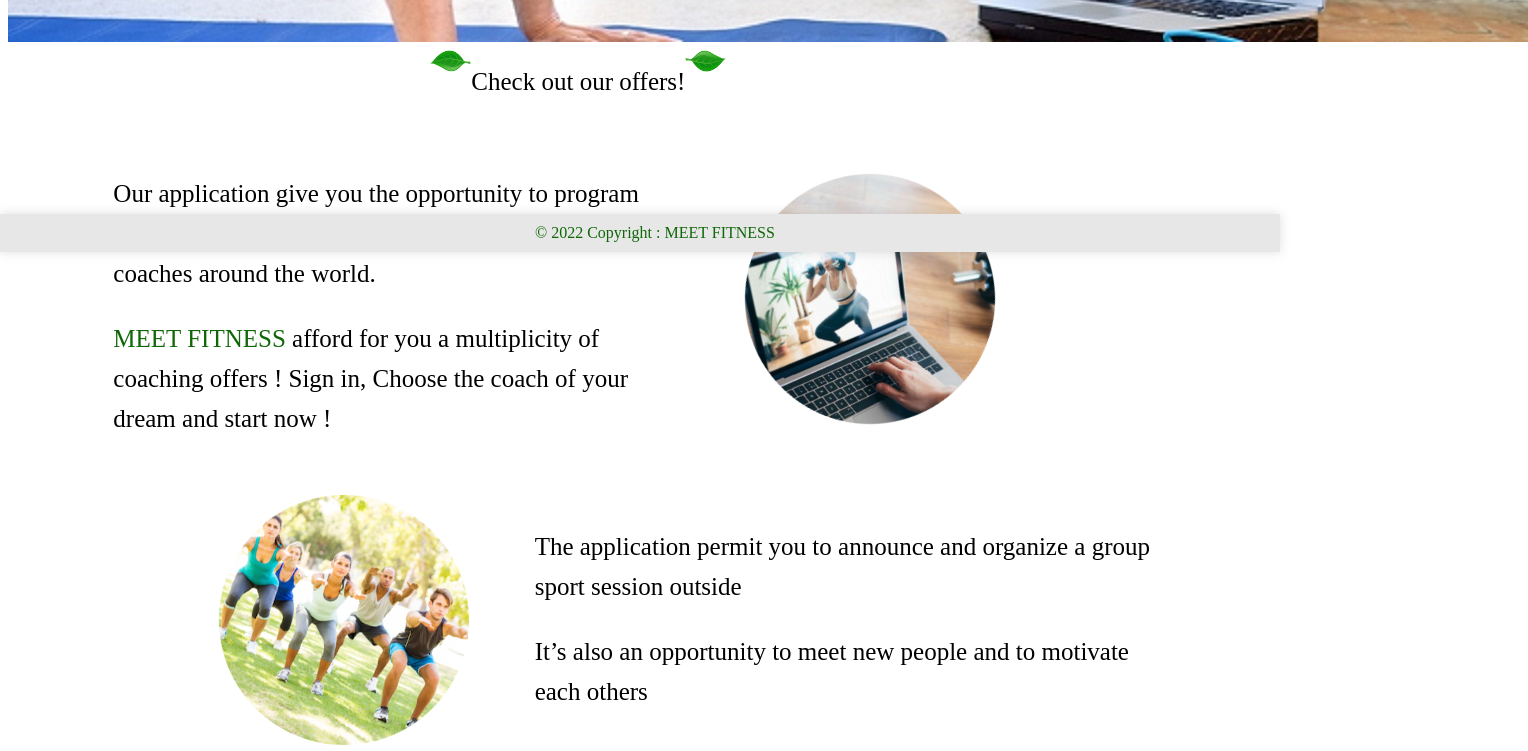
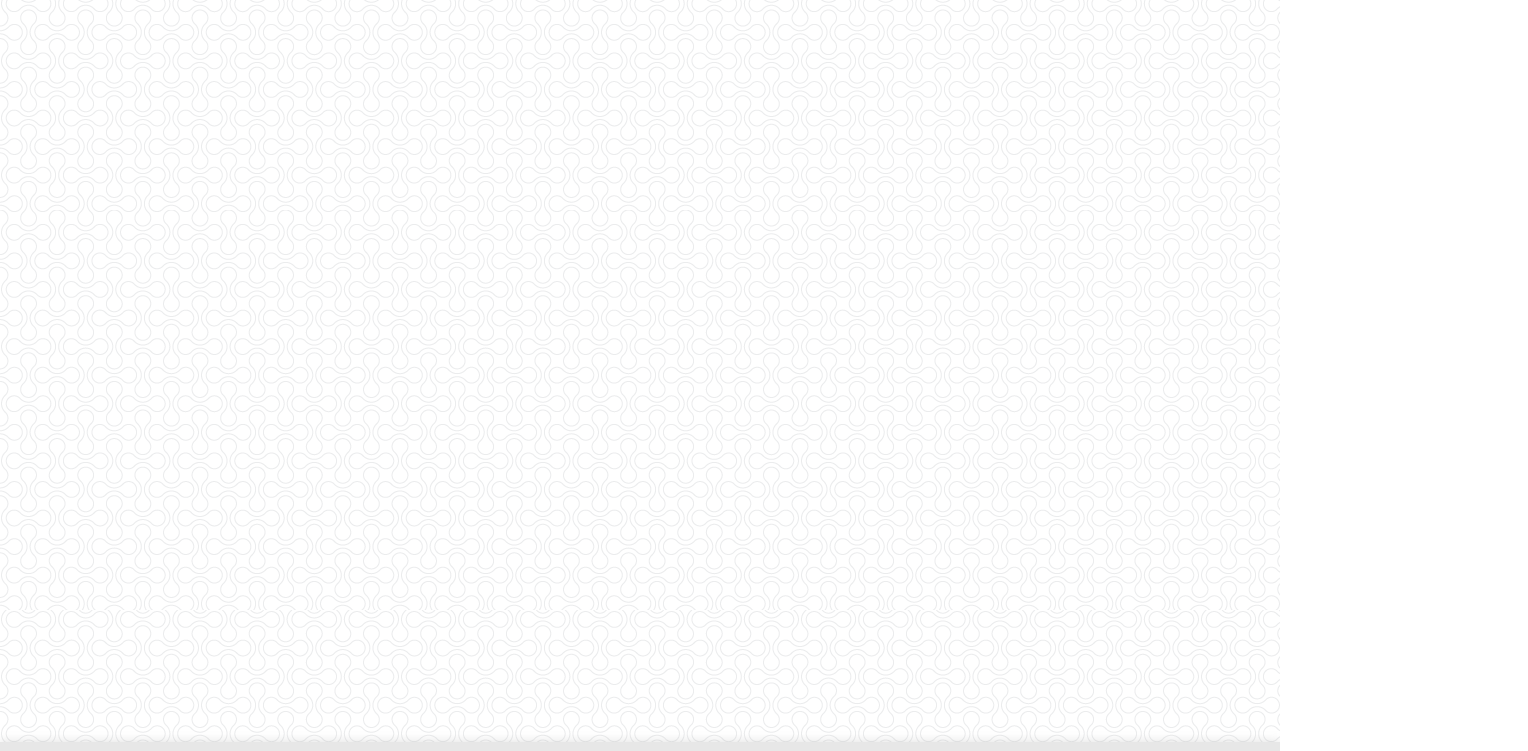
Before and after one commit to ghmaimon/coaching-website, a React (Create React App) app in the folder front-end/: page / in a window 1280 px wide. Shown: the part 660-1411 px from the top of the page, 1528 px wide, since content can reach past the window. Built offline with nearby package versions, Linux system fonts and the light colour scheme; a web font is replaced by a local one.

Commit message:
TWP-46 client dashboard created

```diff
--- a/front-end/src/App.js
+++ b/front-end/src/App.js
@@ -3,15 +3,16 @@ import './css/App.css';
 import Header from './shared/header/header';
 import Home from "./components/Home/Home";
 import Footer from "./shared/footer/Footer";
+import Profil from "./components/Dashboard/Client/profil";
 
 function App() {
+    console.log(Home);
     return (
 
         <div className="body">
-
             <Header/>
-            <Home/>
-            {/*<Profil />*/}
+            {/*<Home/>*/}
+            <Profil />
             <Footer/>
         </div>
     );
--- a/front-end/src/css/Footer.css
+++ b/front-end/src/css/Footer.css
@@ -1,8 +1,8 @@
 .footer_component {
     position: absolute;
-    bottom : -14%;
+    /*bottom : 0;*/
     width: 100%;
-    margin: 0;
+    margin: auto;
     background-color:rgb(231, 231, 231);
     left: 0;
     padding : 10px;
--- a/front-end/src/index.js
+++ b/front-end/src/index.js
@@ -1,5 +1,6 @@
 import React from 'react';
 import ReactDOM from 'react-dom';
+import "./css/style.css";
 
 import App from './App';
 
--- a/front-end/src/shared/Copyright.jsx
+++ b/front-end/src/shared/Copyright.jsx
@@ -2,7 +2,7 @@ import React from "react";
 
 function Copyright(props) {
   return (
-    <div style={{ color: props.color ? props.color : "rgba(15, 103, 8, 1)" }}>
+    <div style={{ color: props.color ? props.color : "rgba(15, 103, 8, 1)"}}>
       &copy; {new Date().getFullYear()} Copyright : {props.title}
     </div>
   );
--- a/front-end/src/shared/footer/Footer.jsx
+++ b/front-end/src/shared/footer/Footer.jsx
@@ -7,11 +7,12 @@ import Grid from "@mui/material/Grid";
 function Footer() {
 
     return (
+        <footer>
         <Grid container className="footer_component">
             <Grid item md={5} xs={5}/>
             <Grid item md={3} xs={3}><Copyright title="MEET FITNESS"/></Grid>
             <Grid item md={4} xs={4}/>
-        </Grid>
+        </Grid></footer>
     );
 }
 
```
Also changed, not shown: front-end/src/css/background.png.
